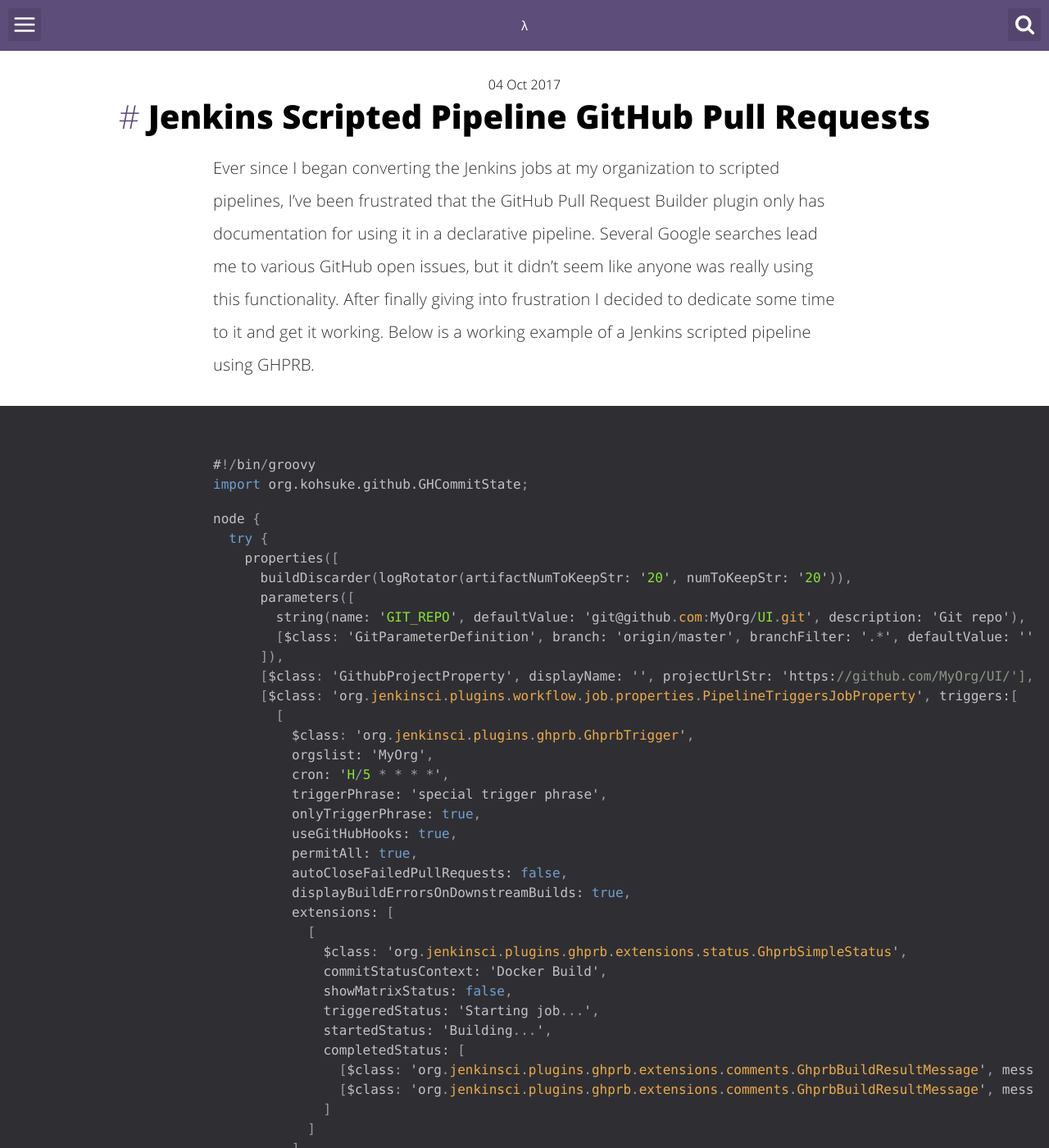
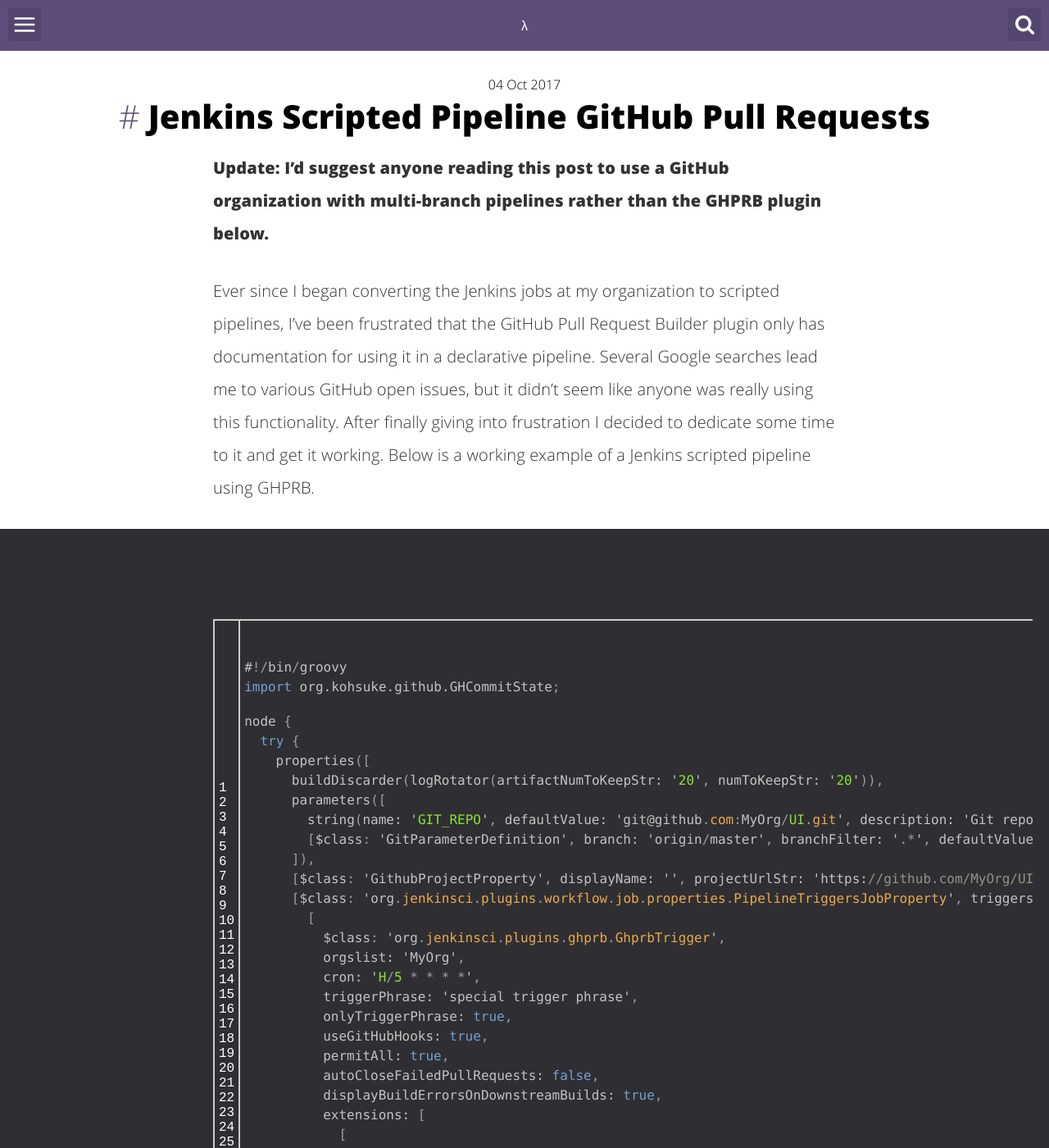
Before and after one commit to callum-p/callumpember.com, a Jekyll site: the page built from _posts/2017-10-4-Jenkins-Scripted-Github-Pull-Request.md, in a window 1280 px wide and 1400 px high. Shown: the whole window at 82% size. Built offline with Jekyll 4.4.1, drawn with Linux system fonts in a browser that asks for light colours; comment, search, counter and statistics services are not loaded; some of the changed text lies outside the part shown.

Commit message:
Update scripted pipeline post

```diff
--- a/_posts/2017-10-4-Jenkins-Scripted-Github-Pull-Request.md
+++ b/_posts/2017-10-4-Jenkins-Scripted-Github-Pull-Request.md
@@ -11,9 +11,12 @@
 categories:
 - Jenkins
 ---
+
+**Update: I'd suggest anyone reading this post to use a GitHub organization with multi-branch pipelines rather than the GHPRB plugin below.**
+
 Ever since I began converting the Jenkins jobs at my organization to scripted pipelines, I've been frustrated that the GitHub Pull Request Builder plugin only has documentation for using it in a declarative pipeline.  Several Google searches lead me to various GitHub open issues, but it didn't seem like anyone was really using this functionality.  After finally giving into frustration I decided to dedicate some time to it and get it working.  Below is a working example of a Jenkins scripted pipeline using GHPRB.
 
-{% highlight java %}
+{% highlight java linenos %}
 #!/bin/groovy
 import org.kohsuke.github.GHCommitState;
 
```
